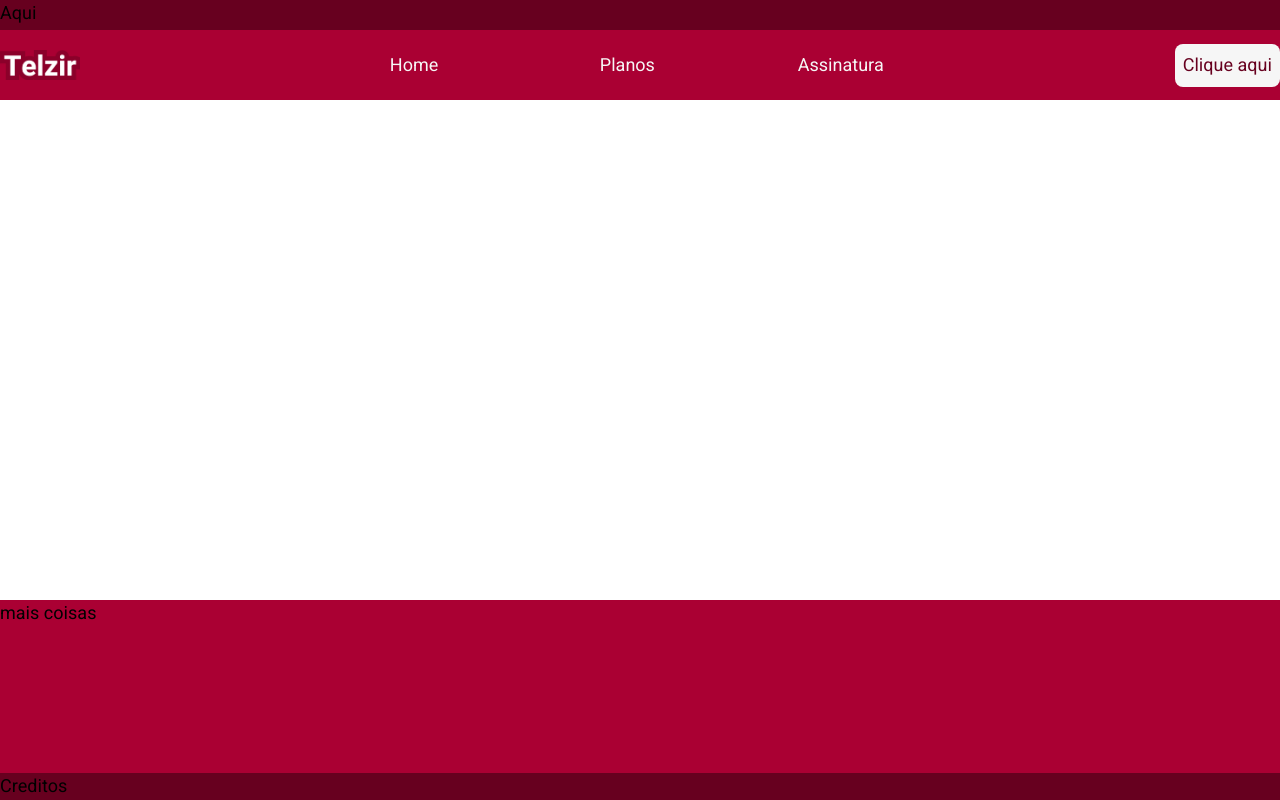
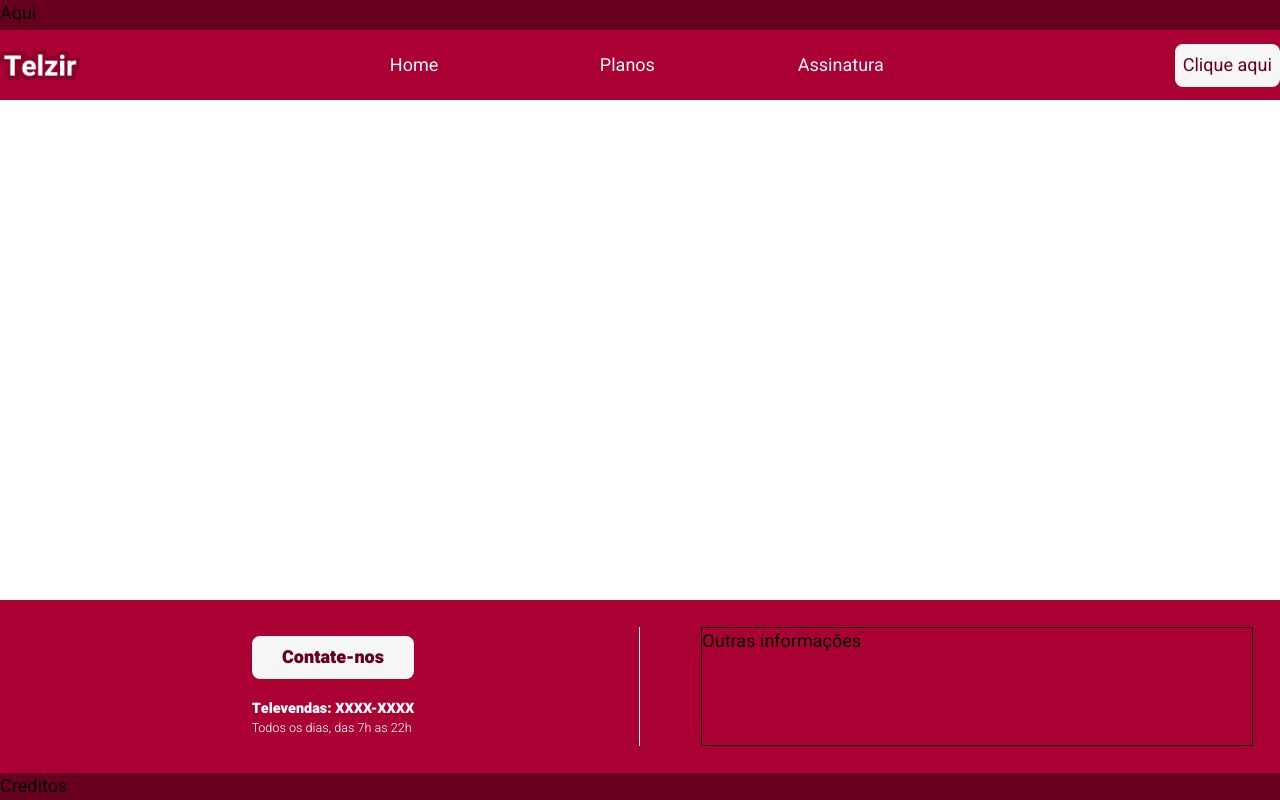
Before and after one commit to Rafael-Assad/fale_mais, a React (Create React App) app: page / in a window 1280 px wide. Built offline with nearby package versions, Linux system fonts and the light colour scheme.

Commit message:
feat: footer finished the basic

```diff
--- a/src/components/Footerbar/index.jsx
+++ b/src/components/Footerbar/index.jsx
@@ -1,14 +1,27 @@
-import { FooterContainer } from './style'
-
+import { FooterContainer } from "./style";
+import Button from "../Button";
 const FooterBar = () => {
   return (
     <FooterContainer>
-    <div className='upperFooter'>
-      mais coisas
-    </div>
-      <div className='lowFooter'>Creditos</div>
+      <div className="upperFooter">
+        <div className="buttonBox">
+          <Button
+            bgColor ='#F6F6F6'
+            textColor ='#67001f'
+            // clickAction={}
+
+          >Contate-nos</Button>
+          <div>
+            <p className='phone'>Televendas: XXXX-XXXX</p>
+            <p className='schedule'>Todos os dias, das 7h as 22h</p>
+          </div>
+        </div>
+
+        <div className="infoBox">Outras informações</div>
+      </div>
+      <div className="lowFooter">Creditos</div>
     </FooterContainer>
-  )
-}
+  );
+};
 
-export default FooterBar
+export default FooterBar;
--- a/src/components/Footerbar/style.js
+++ b/src/components/Footerbar/style.js
@@ -8,9 +8,64 @@ export const FooterContainer = styled.footer`
 
   background-color: #aa0033;
 
+  margin-top: 3.5rem;
+
   display: flex;
   flex-direction: column;
   justify-content: space-between;
+
+  .upperFooter{
+    width: 100vw;
+    max-width: 100%;
+
+    height: 87%;
+    padding: 1.5rem;
+
+    display: flex;
+
+    align-items: center;
+    justify-content: space-between;
+
+
+    .buttonBox{
+      width:50%;
+      height:100%;
+
+      border-right: 1px solid #F6F6F6;
+      display: flex;
+      flex-direction: column;
+      align-items: center;
+      justify-content:space-around;
+
+      button{
+        width: 9rem;
+        font-weight:900;
+      }
+
+      p{
+        color:#F6F6F6;
+        font-size:0.8rem;
+      }
+      .phone{
+        font-weight: 900;
+        font-size:0.8rem;
+      }
+
+      .schedule{
+        font-weight: 300;
+        font-size:0.7rem;
+
+      }
+
+    }
+
+    .infoBox{
+
+      width:45%;
+      height:100%;
+      border: 1px solid #000;
+    }
+  }
 
   .lowFooter{
     background-color: #67001f;
```
